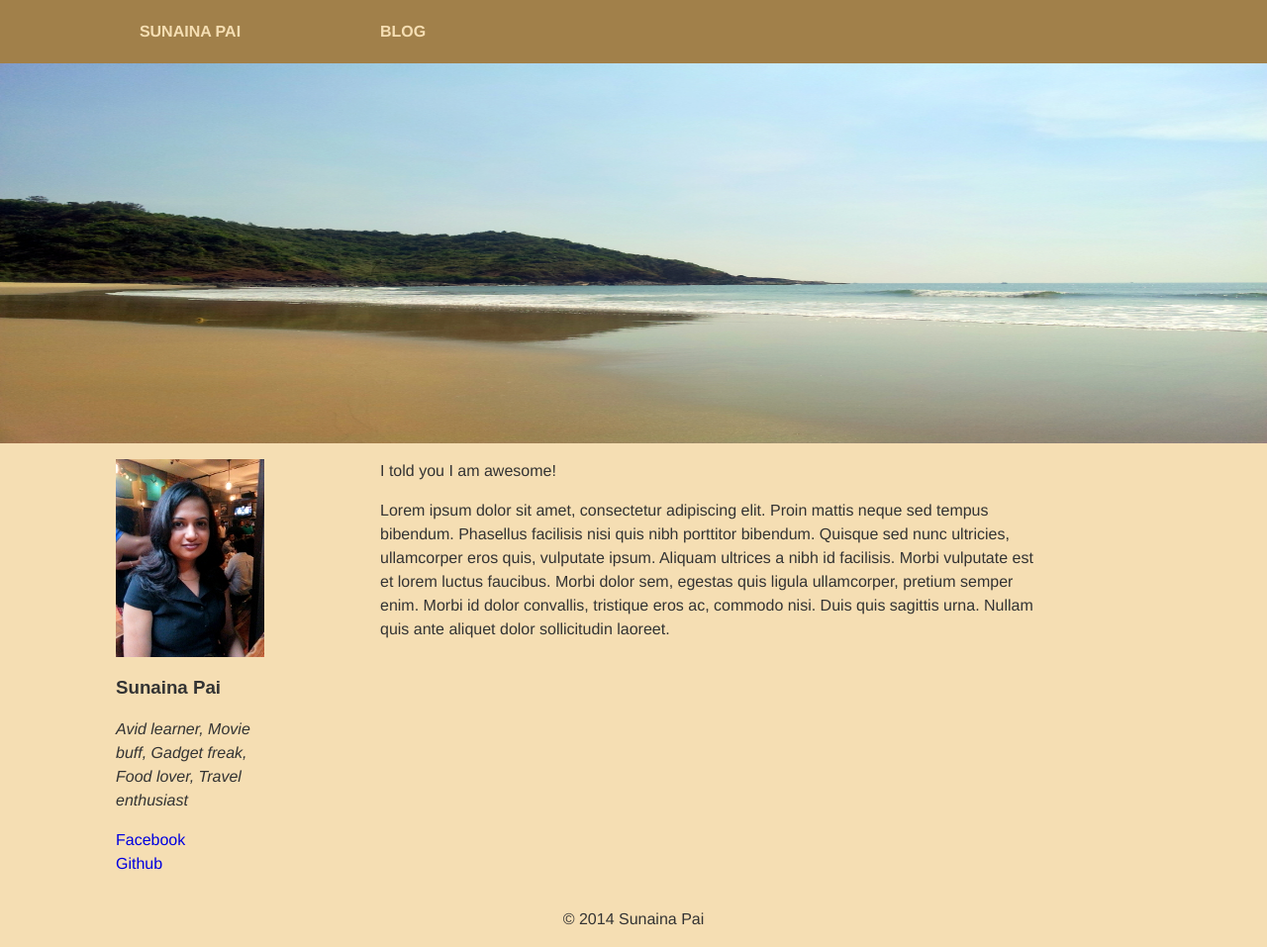
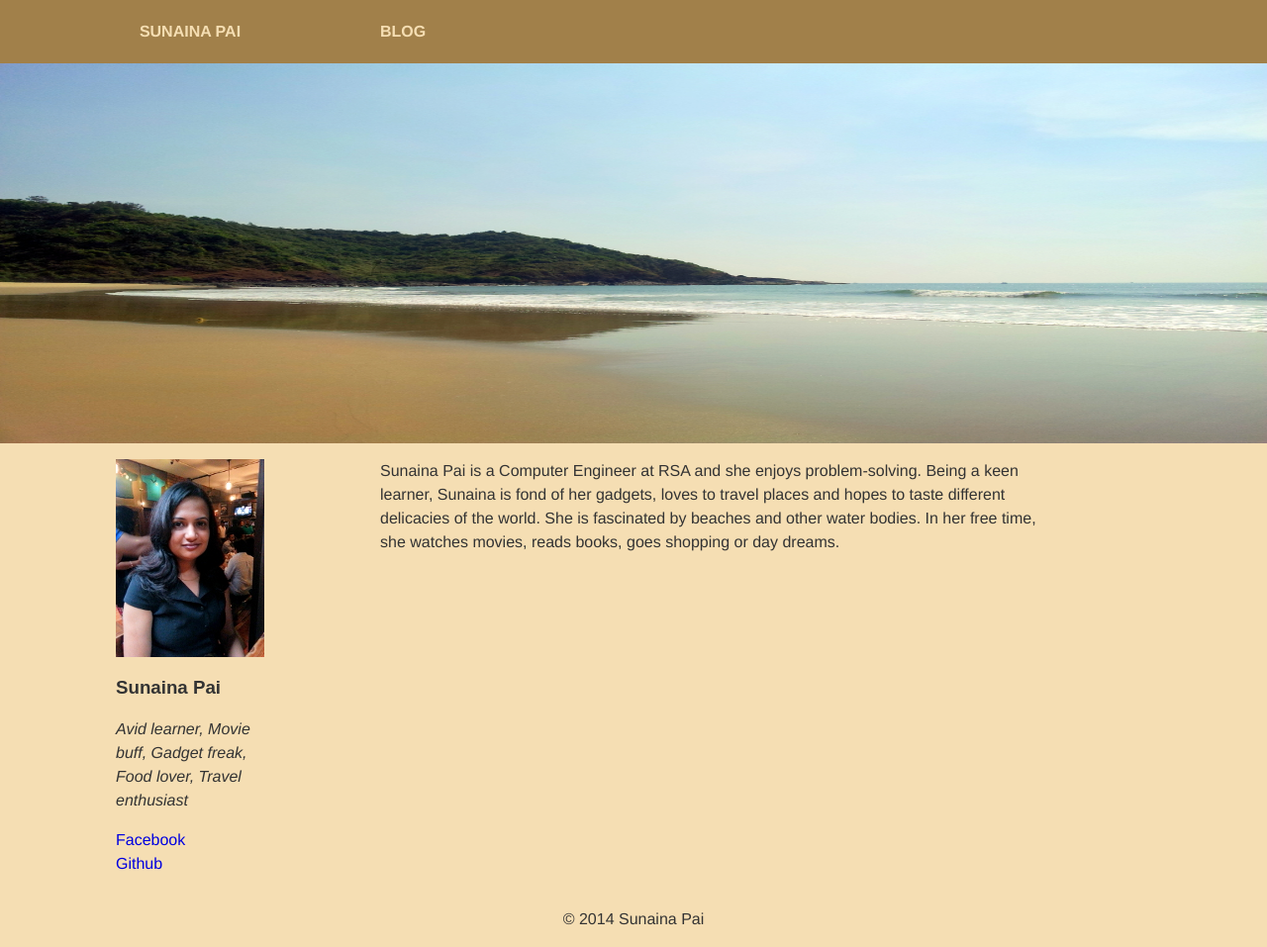
Before and after one commit to tmug/defunct-sunainapai.in-jekyll, a Jekyll site: the page built from index.html, in a window 1280 px wide. Shown: the whole page at 99% size. Built offline with Jekyll 4.4.1, drawn with Linux system fonts in a browser that asks for light colours.

Commit message:
Add intro

```diff
--- a/index.html
+++ b/index.html
@@ -7,15 +7,13 @@ layout: default
 --><div id="content">
     <div class="article-wrap">
         <!-- Main content -->
-        <p>I told you I am awesome!</p>
-        <p>Lorem ipsum dolor sit amet, consectetur adipiscing elit.
-        Proin mattis neque sed tempus bibendum. Phasellus facilisis nisi
-        quis nibh porttitor bibendum. Quisque sed nunc ultricies,
-        ullamcorper eros quis, vulputate ipsum. Aliquam ultrices a nibh
-        id facilisis. Morbi vulputate est et lorem luctus faucibus.
-        Morbi dolor sem, egestas quis ligula ullamcorper, pretium semper
-        enim. Morbi id dolor convallis, tristique eros ac, commodo nisi.
-        Duis quis sagittis urna. Nullam quis ante aliquet dolor
-        sollicitudin laoreet.</p>
+        <p>
+        Sunaina Pai is a Computer Engineer at RSA and she enjoys
+        problem-solving. Being a keen learner, Sunaina is fond of her
+        gadgets, loves to travel places and hopes to taste different
+        delicacies of the world. She is fascinated by beaches and other
+        water bodies. In her free time, she watches movies, reads books,
+        goes shopping or day dreams.
+        </p>
     </div>
 </div>
```
